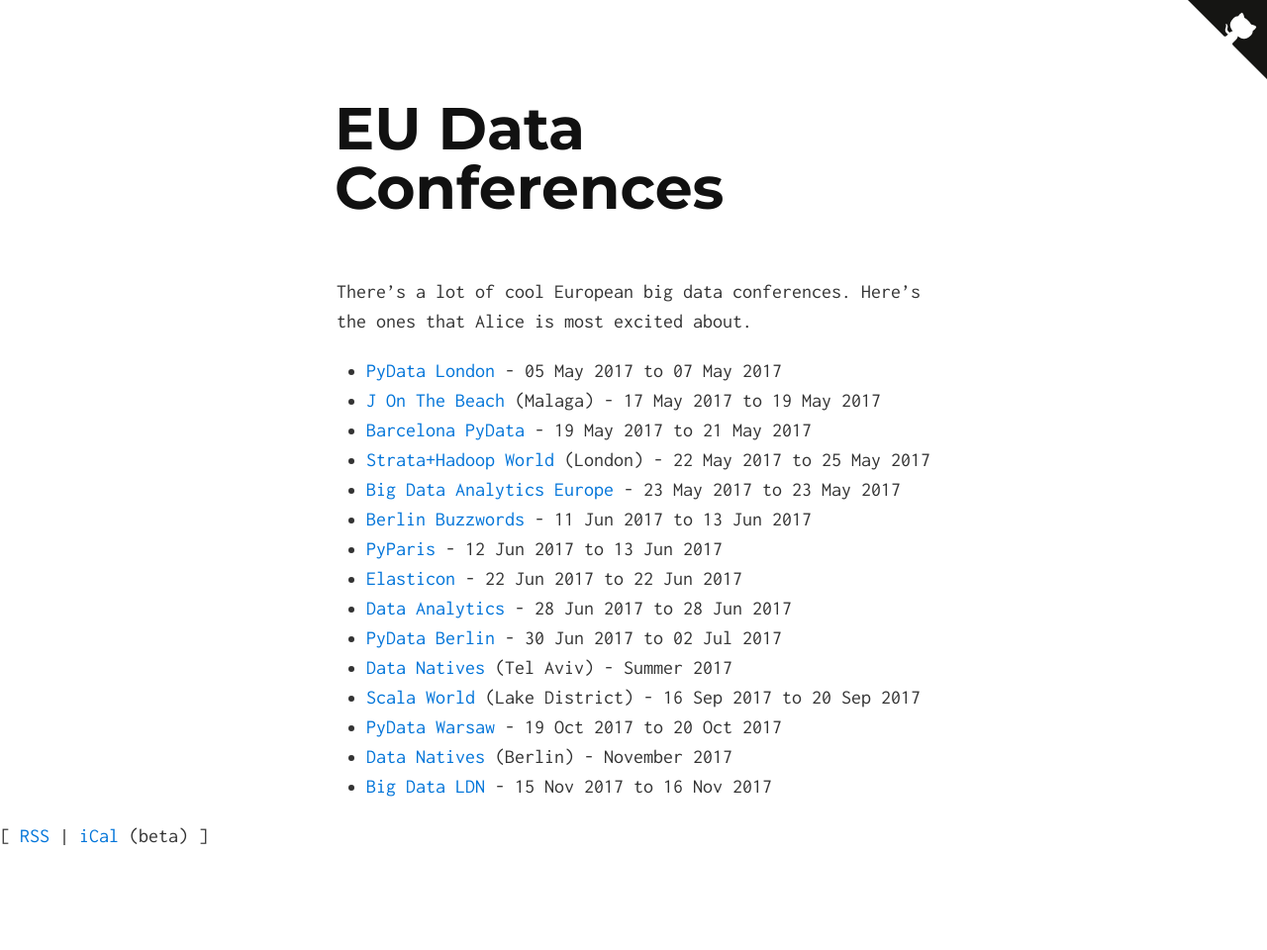
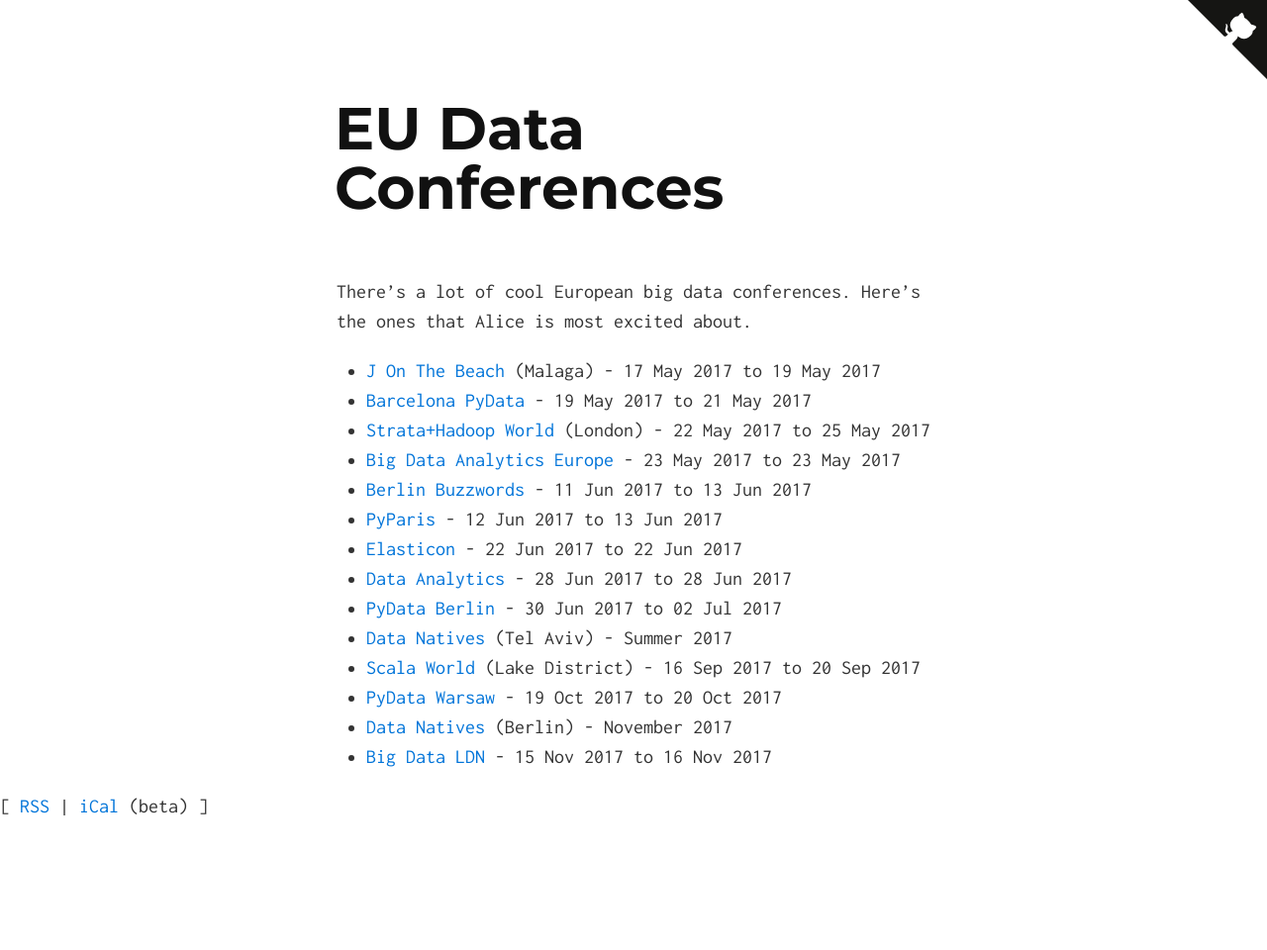
Before and after one commit to eudataconf/eudataconf, a Jekyll site: the page built from index.md, in a window 1280 px wide. Shown: the whole page at 99% size. Built offline with Jekyll 4.4.1, drawn with Linux system fonts in a browser that asks for light colours; after the commit the page ends 930 px from its top, so only the background shows below that.

Commit message:
remove PyData London

```diff
--- a/_data/conferences.yml
+++ b/_data/conferences.yml
@@ -1,9 +1,3 @@
-- name: PyData London
-  roughdate: May 5-7 2017
-  uri: https://pydata.org/london2017/
-  uid: 1
-  startdate: 2017-05-05
-  enddate: 2017-05-07
 - name: J On The Beach
   location: Malaga
   roughdate: May 17-19 2017
```
